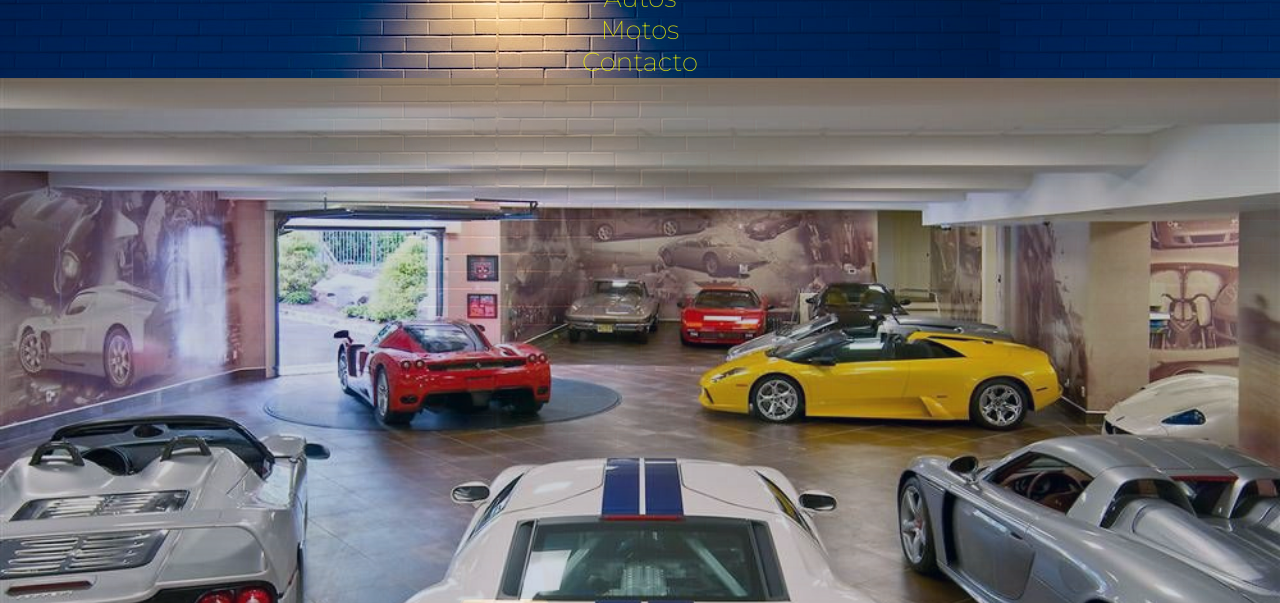
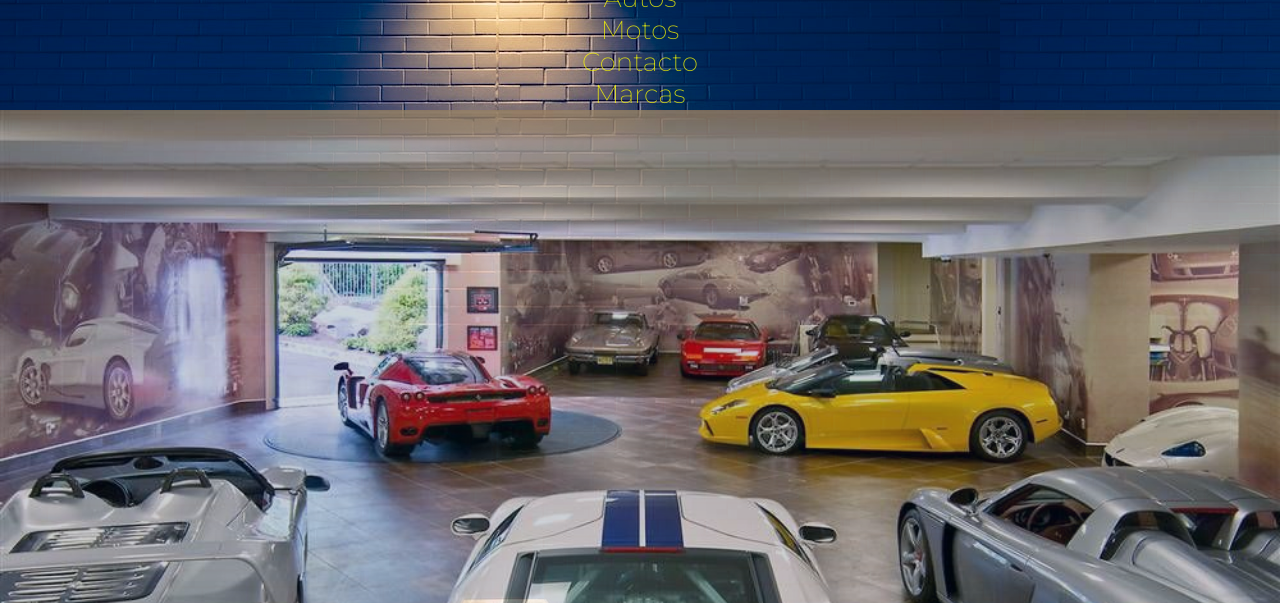
Before and after one commit to Fede-montoya/mi-repositorio, a plain HTML site: page index.html in a window 1280 px wide. Shown: the part 197-800 px from the top of the page. Drawn offline with Linux system fonts and the light colour scheme.

Commit message:
mensaje de confirmacion

```diff
--- a/index.html
+++ b/index.html
@@ -24,6 +24,10 @@
             <li>
               <a href="pages/contacto.html">Contacto</a>
             </li>
+            <li>
+                <a href="pages/marcas.html"> Marcas</a>
+           </li>
+
         </ul>
     </nav>
 
```
